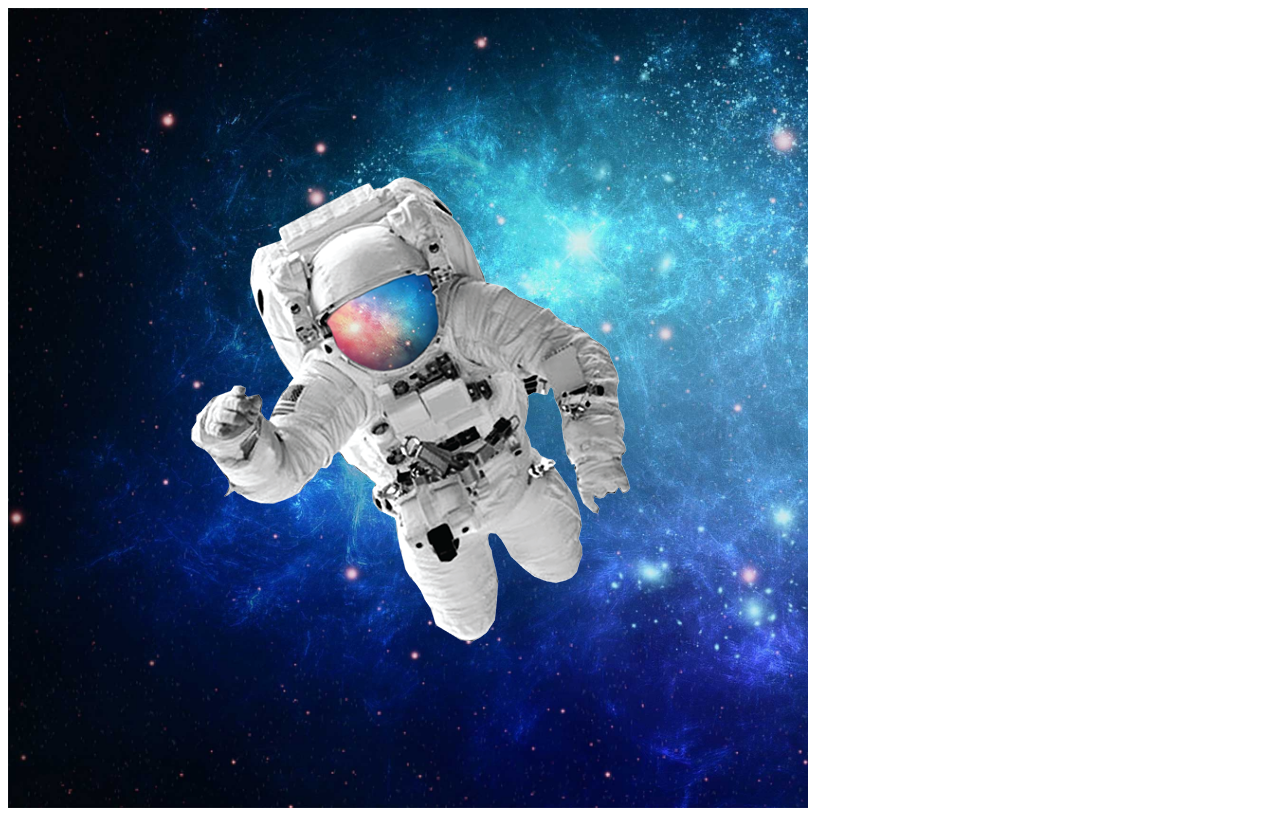
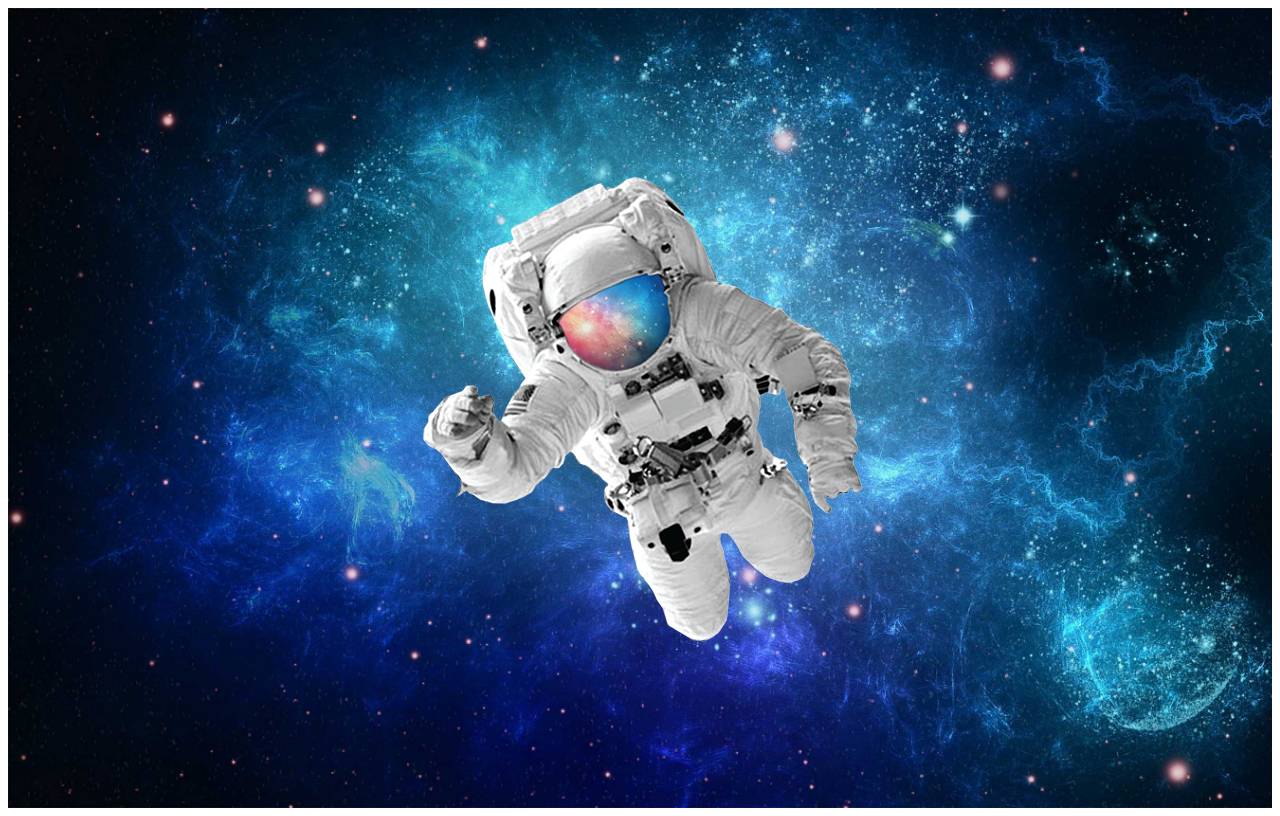
Before and after one commit to NicollyBispo/html-css, a plain HTML site: page desafios/d011/astronauta.html in a window 1280 px wide. Drawn offline with Linux system fonts and the light colour scheme.

Commit message:
Update astronauta.html

```diff
--- a/desafios/d011/astronauta.html
+++ b/desafios/d011/astronauta.html
@@ -6,8 +6,7 @@
     <title>Astronauta</title>
     <style>
         #container{
-            width: 100vh;
-            width: 100vh;
+            height: 100vh;
             background-size: cover;
             background-attachment: fixed;
             background-image: url("imagens/espaco.jpg");
```
